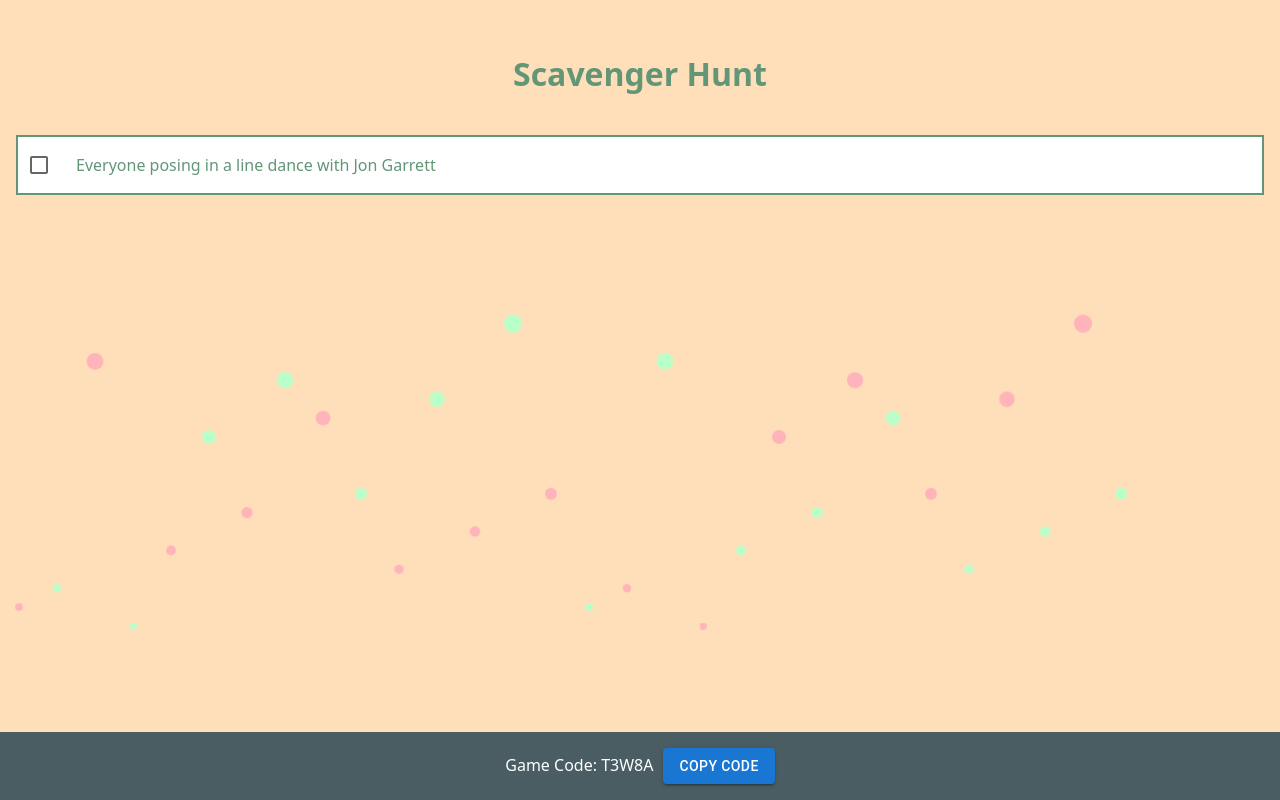
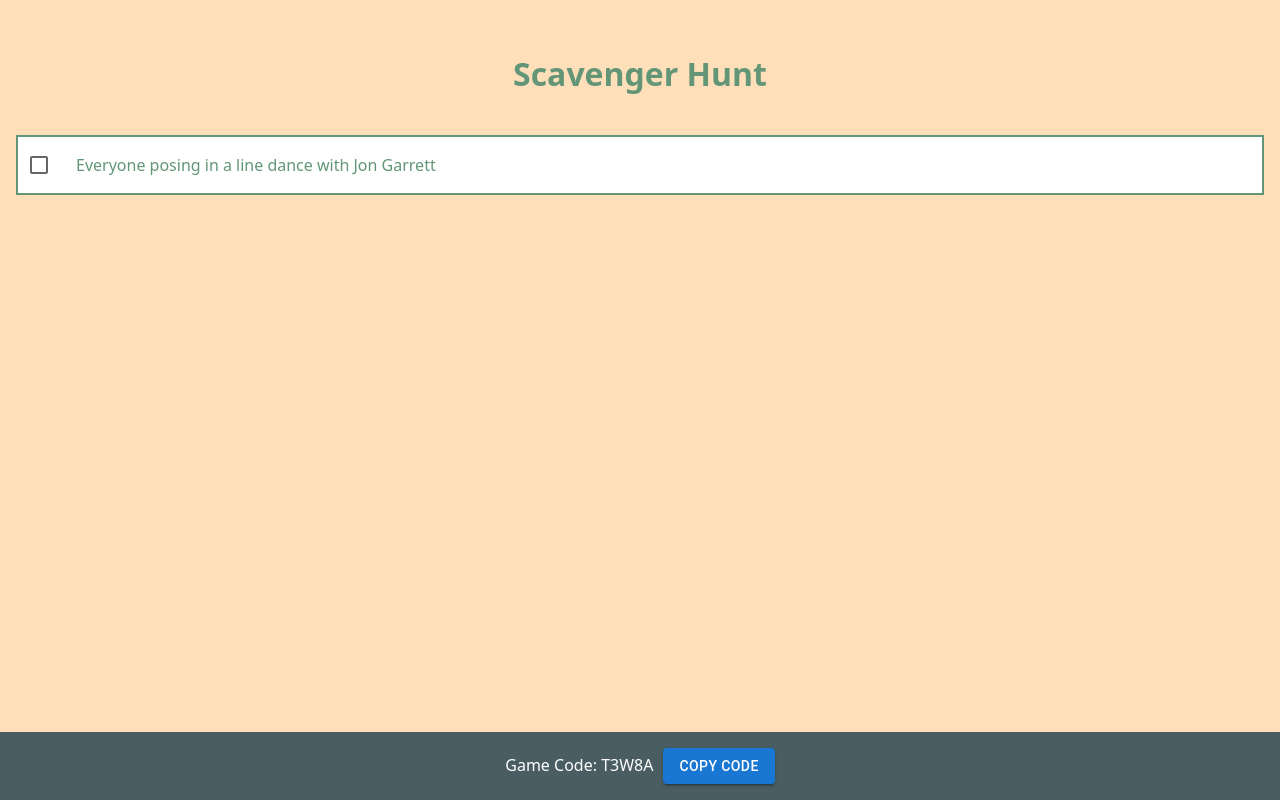
Before and after one commit to robertddobyns/scavhunt525, a React (Vite) app: page / in a window 1280 px wide. Both pictures are taken after a click on the button "NEW GAME". Shown: the top 800 px of the page. Built offline with nearby package versions, Linux system fonts and the light colour scheme.

Commit message:
some tweeks

```diff
--- a/src/Game.jsx
+++ b/src/Game.jsx
@@ -69,17 +69,6 @@ export default function Game(props) {
         <span style={{"--i": 12}}></span>
         <span style={{"--i": 24}}></span>
         <span style={{"--i": 10}}></span>
-        <span style={{"--i": 14}}></span>
-        <span style={{"--i": 20}}></span>
-        <span style={{"--i": 16}}></span>
-        <span style={{"--i": 23}}></span>
-        <span style={{"--i": 21}}></span>
-        <span style={{"--i": 17}}></span>
-        <span style={{"--i": 13}}></span>
-        <span style={{"--i": 22}}></span>
-        <span style={{"--i": 15}}></span>
-        <span style={{"--i": 26}}></span>
-        <span style={{"--i": 17}}></span>
       </div>
         <h1 style={{ textAlign: "center", marginTop: "20px" , zIndex: 5}}>Scavenger Hunt</h1>
         {list && list.map((item, index) => {
@@ -116,7 +105,7 @@ const Main = styled("div")(() => ({
   backgroundColor: "var(--porange)",
   color: "var(--green)",
   paddingBottom: "100px",
-  minHeight: "90vh",
+  minHeight: "370vh",
 
 }));
 
--- a/src/GameItem.jsx
+++ b/src/GameItem.jsx
@@ -27,5 +27,5 @@ const Main = styled('div')(({theme}) => ({
     border: '2px solid var(--green)',
     gap: theme.spacing(2),
     margin: theme.spacing(2),
-    zIndex: 10
+    zIndex: 2
 }))
--- a/src/index.css
+++ b/src/index.css
@@ -41,6 +41,7 @@ body {
 .bubbles {
   position: relative;
   display: flex;
+  justify-content: space-between;
 }
 
 .bubbles span {
@@ -49,24 +50,20 @@ body {
   width: 30px;
   height: 30px;
   background: var(--ppink);
-  margin: 0 4px;
+  margin: 0 3px;
   border-radius: 50%;
-  box-shadow: 0 0 0 10px var(--ppink),
-  0 0 50x var(--ppink),
-  0 0 100px var(--ppink);
+  box-shadow: 0 5px 5px 10px var(--ppink);
   animation: animate 15s linear infinite;
-  animation-duration: calc(120s / var(--i));
+  animation-duration: calc(360s / var(--i));
 }
 .bubbles span:nth-child(even) {
   background: var(--pgreen);
-  box-shadow: 0 0 0 10px #ff2d75,
-  0 0 50x #ff2d75,
-  0 0 100px #ff2d75;
+  box-shadow: 0 5px 5px 10px var(--pgreen)
 }
 
  @keyframes animate {
   0% {
-    transform: translateY(100vh) scale(0);
+    transform: translateY(400vh) scale(0);
   }
   100% {
     transform: translateY(-10px) scale(1);
```
